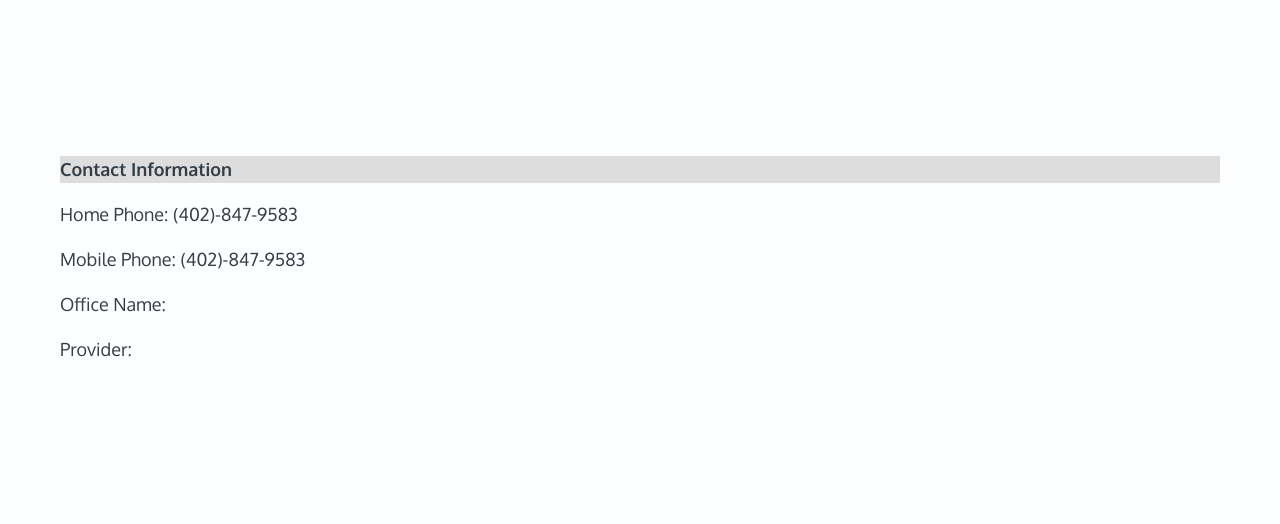
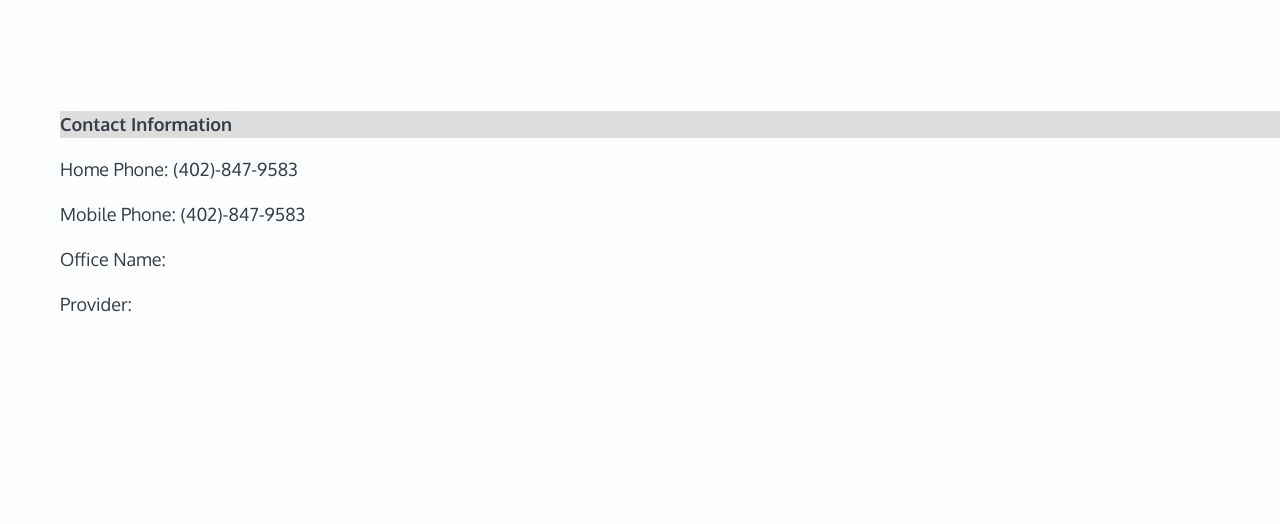
Before and after one commit to arjunkapoor/optometrist, a plain HTML site: page index.html in a window 1280 px wide. Shown: the part 276-800 px from the top of the page. Drawn offline with nearby package versions, Linux system fonts and the light colour scheme.

Commit message:
Update style.css

```diff
--- a/style.css
+++ b/style.css
@@ -111,7 +111,7 @@ div#content {
   left: 0;
   width: 100%;
   height: 100%;
-  padding: 60px;
+  padding: 15px 0px 0px 60px;
   overflow: scroll;
   background: #fcfeff;
   border-radius: 0;
```
